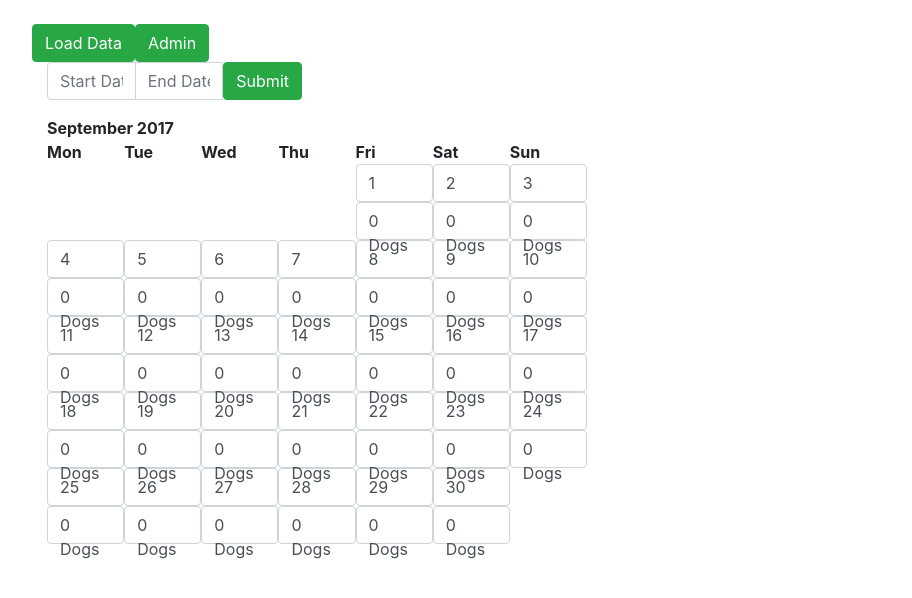
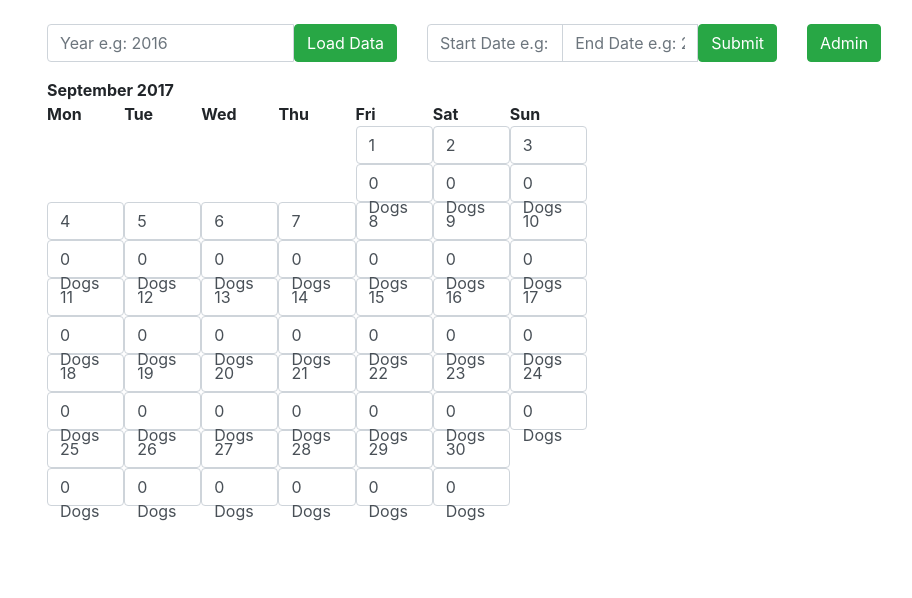
Before and after one commit to triump0870/dogly, a Django app: page / in a window 1280 px wide. Shown: the top 598 px of the page, without its empty margins (38-950 px from the left). Run offline with Django 3.2, Linux system fonts and the light colour scheme; data that the repository does not hold is empty; some libraries are stand-ins or nearby versions.

Commit message:
calendar template was updated

```diff
--- a/src/templates/calendar.html
+++ b/src/templates/calendar.html
@@ -8,23 +8,34 @@
 <div class="container">
     <br/>
     <div class="row">
-        <a class="btn btn-success" href="{% url 'app:load-sample-data' %}">Load Data</a>
-        <a class="btn btn-success" href="{% url 'admin:index' %}">Admin</a>
-
-    </div>
-    <div class="row">
-        <div class='col-sm-3'>
+        <div class="col-sm-4">
+            <form action="{% url 'app:load-sample-data' %}">
+                {% csrf_token %}
+                <div class="form-group">
+                    <div class='input-group date'>
+                        <input type='text' name='year' class="form-control" placeholder="Year e.g: 2016">
+                        <hr>
+                        <button class="btn btn-success">Load Data</button>
+                    </div>
+                </div>
+            </form>
+        </div>
+        <div class='col-sm-4'>
             <form method="POST">
                 {% csrf_token %}
                 <div class="form-group">
                     <div class='input-group date'>
-                        <input type='text' name='start_date' class="form-control" placeholder="Start Date e.g: 2017-07-12">
+                        <input type='text' name='start_date' class="form-control"
+                               placeholder="Start Date e.g: 2017-07-12">
                         <input type="text" name='end_date' class="form-control" placeholder="End Date e.g: 2017-08-12">
                         <hr>
                         <button class="btn btn-success" id='submit'>Submit</button>
                     </div>
                 </div>
             </form>
+        </div>
+        <div class="col-sm-4">
+            <a class="btn btn-success" href="{% url 'admin:index' %}">Admin</a>
         </div>
     </div>
 </div>
```
